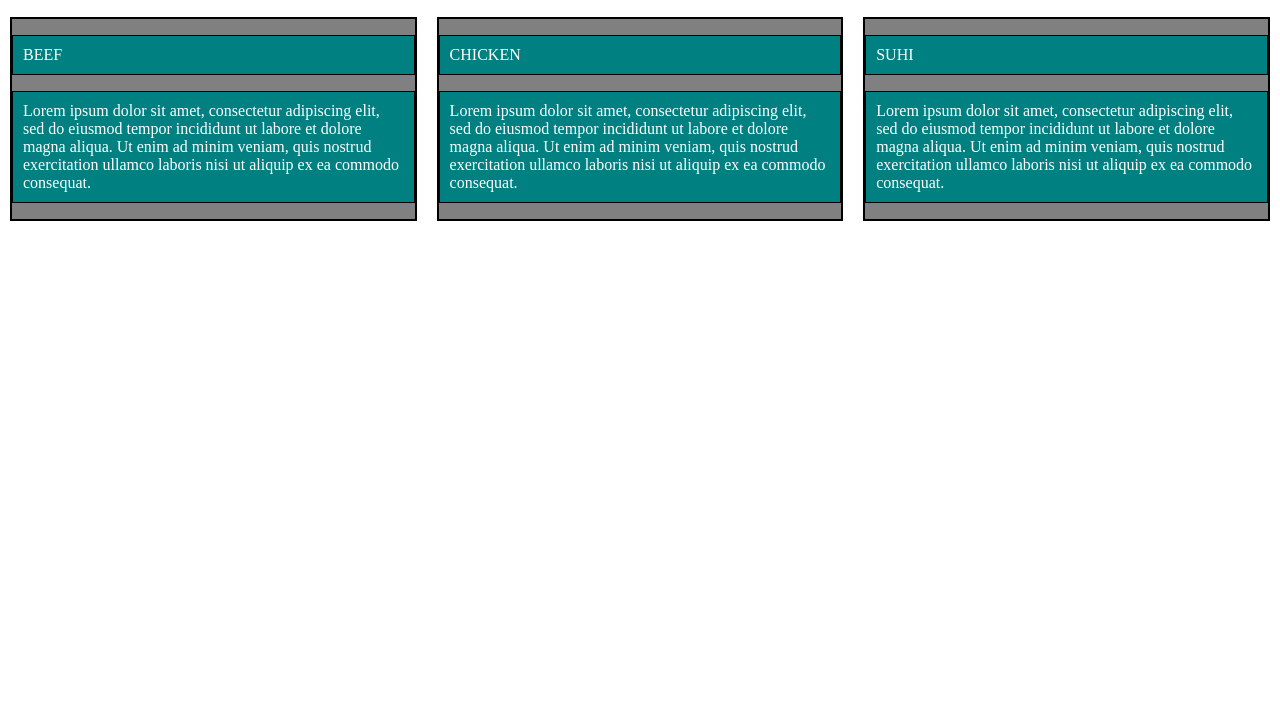
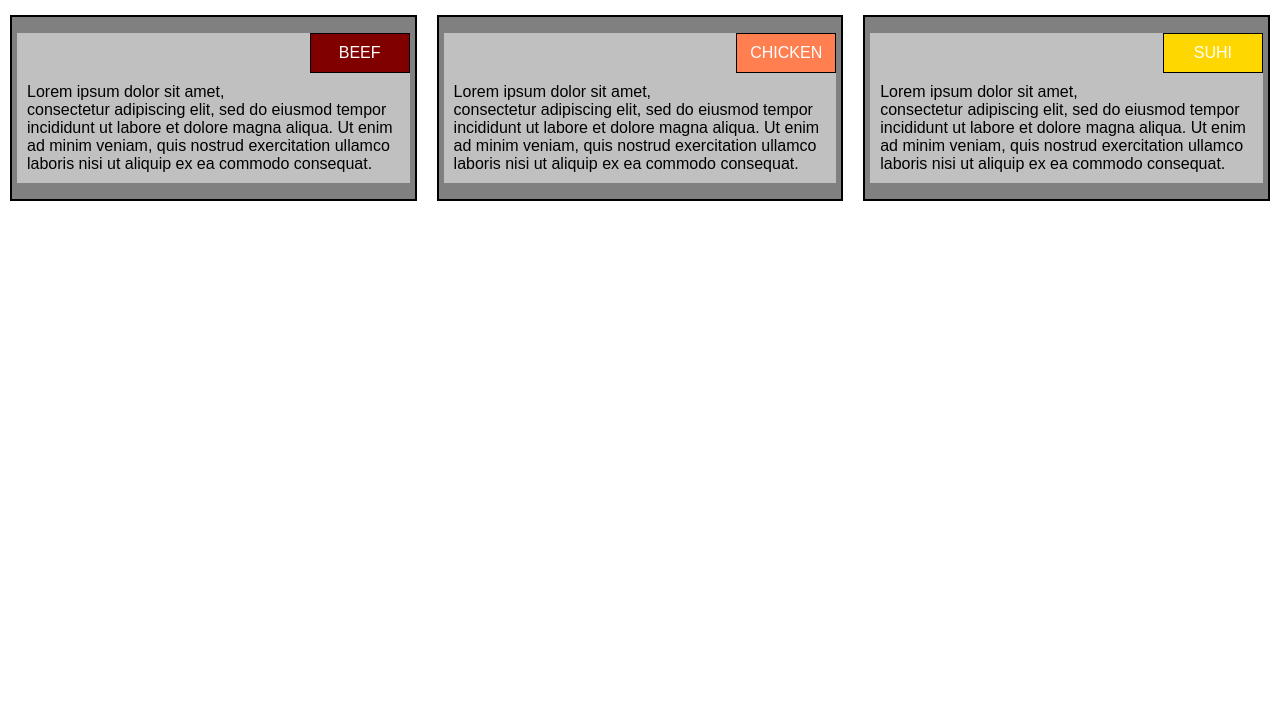
Before and after one commit to ludofr/fs4_assignment2, a plain HTML site: page index.html in a window 1280 px wide. Shown: the part 73-800 px from the top of the page. Drawn offline with Linux system fonts and the light colour scheme.

Commit message:
no message

```diff
--- a/css/styles.css
+++ b/css/styles.css
@@ -1,6 +1,7 @@
 /********** Base styles **********/
 * {
   box-sizing: border-box;
+  font-family: sans-serif;
 }
 
 body {
@@ -9,21 +10,48 @@ body {
 }
 
 h1 {
-  /*margin-bottom: 20px;*/
-  color:blue ;
+  margin-bottom: 20px;
+  color:gray ;
   text-align: center;
 }
+
 p {
-  border: 1px solid black;
-  background-color: teal;
+  background-color: silver;
   padding : 10px ;
-  color: white;
+  margin-left: 5px;
+  margin-right: 5px;
+  color: black;
 }
+
+.content
+{
+    padding-top: 50px ;
+}
+
 .menuName
 {
   text-transform: uppercase;
+  border: 1px solid black;
+  text-align: center;
+  width: 100px ;
+  color: white;
+  float : right;
 }
 
+.menuName1
+{
+  background-color: maroon;
+}
+
+.menuName2
+{
+  background-color: coral;
+}
+
+.menuName3
+{
+  background-color: gold;
+}
 
 /* Simple Responsive Framework. */
 .row {
--- a/index.html
+++ b/index.html
@@ -12,8 +12,8 @@
   <div class="row">
     <div class="col-lg-4 col-md-6 col-sm-1">
       <div class="menuItem">
-      <p class="menuName" >Beef</p>
-      <p>Lorem ipsum dolor sit amet, consectetur adipiscing elit,
+      <p class="menuName menuName1" >Beef</p>
+      <p class="content" >Lorem ipsum dolor sit amet, consectetur adipiscing elit,
         sed do eiusmod tempor incididunt ut labore et dolore magna aliqua.
         Ut enim ad minim veniam, quis nostrud exercitation ullamco laboris nisi
         ut aliquip ex ea commodo consequat.</p>
@@ -21,17 +21,17 @@
       </div>
       <div class="col-lg-4 col-md-6 col-sm-1">
         <div class="menuItem">
-        <p class="menuName">Chicken</p>
-        <p>Lorem ipsum dolor sit amet, consectetur adipiscing elit,
+        <p class="menuName menuName2">Chicken</p>
+        <p class="content">Lorem ipsum dolor sit amet, consectetur adipiscing elit,
           sed do eiusmod tempor incididunt ut labore et dolore magna aliqua.
           Ut enim ad minim veniam, quis nostrud exercitation ullamco laboris nisi
           ut aliquip ex ea commodo consequat.</p>
         </div>
         </div>
         <div class="col-lg-4 col-md-12 col-sm-1">
-          <div class="menuItem">
-          <p class="menuName">Suhi</p>
-          <p>Lorem ipsum dolor sit amet, consectetur adipiscing elit,
+          <div class="menuItem ">
+          <p class="menuName menuName3">Suhi</p>
+          <p class="content">Lorem ipsum dolor sit amet, consectetur adipiscing elit,
             sed do eiusmod tempor incididunt ut labore et dolore magna aliqua.
             Ut enim ad minim veniam, quis nostrud exercitation ullamco laboris nisi
             ut aliquip ex ea commodo consequat.</p>
```
